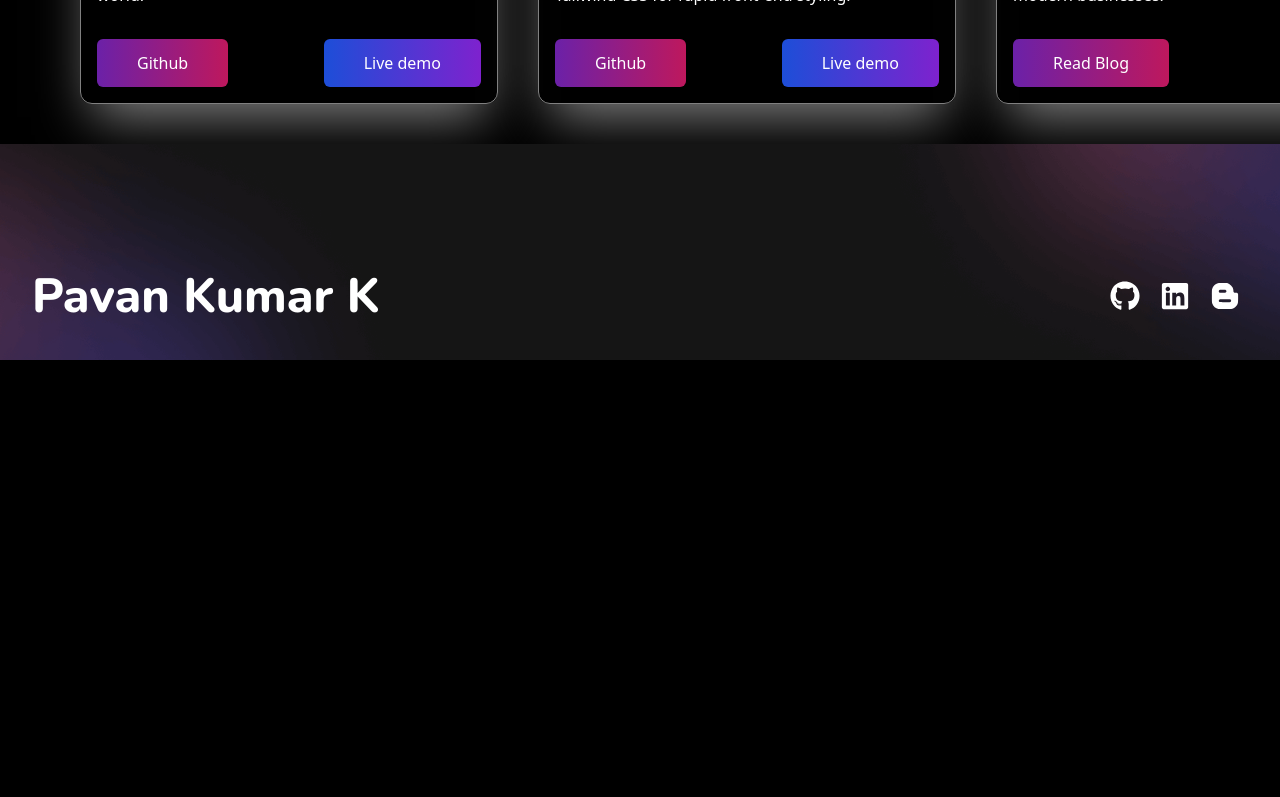
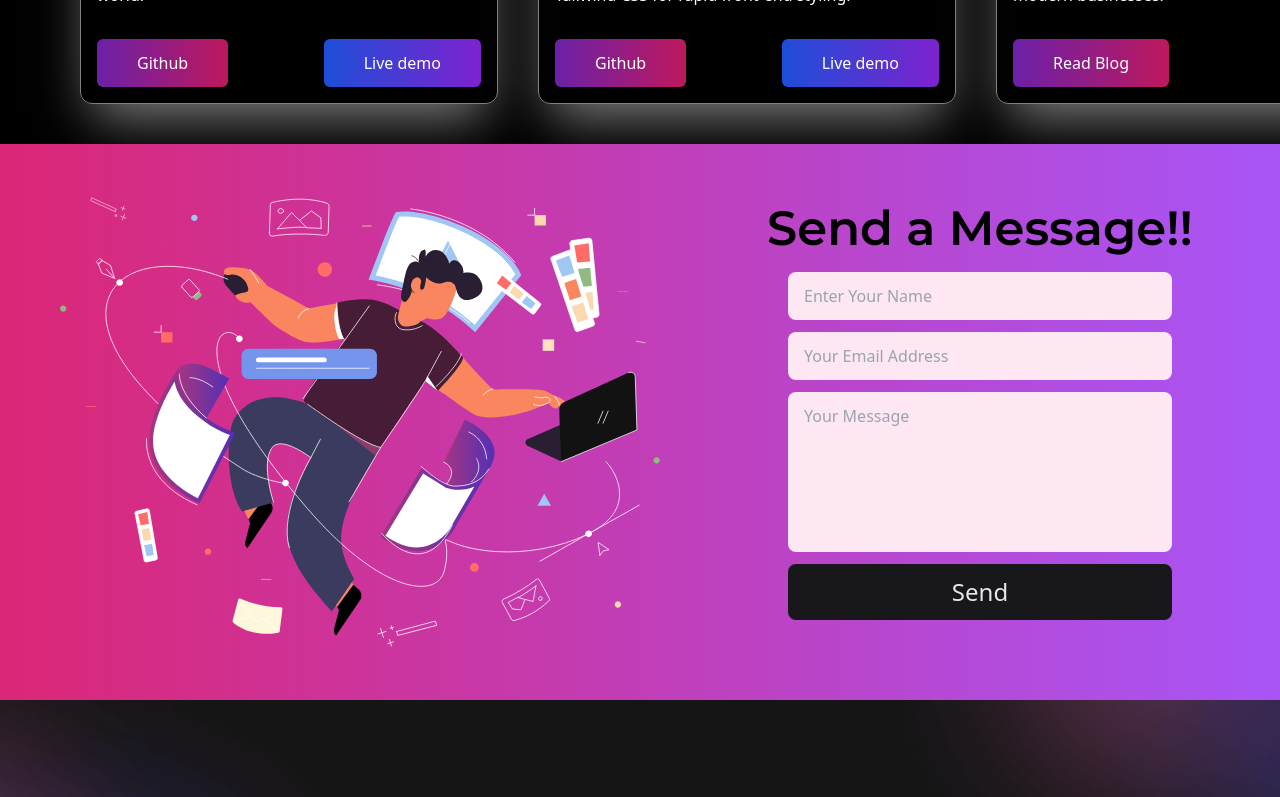
Before and after one commit to PAVAN28GIT/Personal-Portfolio, a React (Vite) app: page / in a window 1280 px wide. Shown: the part 2000-2797 px from the top of the page. Before the commit the page ends 2360 px from the top, so only its background shows below. Built offline with nearby package versions, Linux system fonts and the light colour scheme.

Commit message:
fix : contact page

```diff
--- a/src/App.jsx
+++ b/src/App.jsx
@@ -2,7 +2,6 @@ import { Routes, Route } from 'react-router-dom'
 import Navbar from './components/Navbar'
 import Footer from './components/Footer'
 import Home from './pages/Home'
-import Resume from './pages/Resume'
 import { Toaster } from 'react-hot-toast'
 
 function App() {
@@ -13,7 +12,6 @@ function App() {
         <Navbar />
         <Routes>
           <Route path='/' element={<Home />} />
-          <Route path='/resume' element={<Resume />} />
         </Routes>
         <Footer />
     </div>
--- a/src/components/Navbar.jsx
+++ b/src/components/Navbar.jsx
@@ -1,6 +1,6 @@
 import React, { useState } from "react";
 import { Link as ScrollLink } from "react-scroll";
-import { Link, NavLink, useLocation, useNavigate } from "react-router-dom";
+import { NavLink, useLocation, useNavigate } from "react-router-dom";
 import { FaHamburger, FaGithub, FaLinkedin, FaBloggerB } from "react-icons/fa";
 
 const Navbar = () => {
--- a/src/pages/Contact.jsx
+++ b/src/pages/Contact.jsx
@@ -1,8 +1,7 @@
-import React from 'react'
-import contacImg from '../../public/icons/contact-img.svg'
-
-import  { useRef } from 'react';
-import emailjs from '@emailjs/browser';
+import React from "react";
+import contacImg from "../../public/icons/contact-img.svg";
+import { useRef } from "react";
+import emailjs from "@emailjs/browser";
 import { showToast } from "../utils/toast";
 
 const Contact = () => {
@@ -10,57 +9,86 @@ const Contact = () => {
 
   const sendEmail = (e) => {
     e.preventDefault();
-    showToast('Sending message...', 'loading');
+    showToast("Sending message...", "loading");
 
-    if(!form.current.from_name.value || !form.current.from_email.value || !form.current.message.value){
-      showToast('' ,'dismiss')
-      showToast('Please fill in all fields', 'error');
+    if (
+      !form.current.from_name.value ||
+      !form.current.from_email.value ||
+      !form.current.message.value
+    ) {
+      showToast("", "dismiss");
+      showToast("Please fill in all fields", "error");
       return;
     }
 
     emailjs
-      .sendForm('service_3eyu6pf', 'template_37cju2v', form.current, {
-        publicKey: 'nGJOUXXcdWLABqoME',
+      .sendForm("service_3eyu6pf", "template_37cju2v", form.current, {
+        publicKey: "nGJOUXXcdWLABqoME",
       })
       .then(
         () => {
-          showToast('' ,'dismiss')
-          showToast("Your message has been sent. We'll respond ASAP", 'success');
-
+          showToast("", "dismiss");
+          showToast(
+            "Your message has been sent. We'll respond ASAP",
+            "success"
+          );
         },
         (error) => {
-          showToast('' ,'dismiss')
-          showToast(`Failed to send message${error}`, 'error');
-        },
+          showToast("", "dismiss");
+          showToast(`Failed to send message${error}`, "error");
+        }
       );
   };
 
   return (
+    <div
+      className="w-full bg-gradient-to-r from-pink-600 to-purple-500 md:p-10  flex flex-col md:flex-row items-center justify-center md:space-x-20"
+      id="contact"
+    >
+        <div className=" hidden md:flex md:size-2/4">
+          <img src={contacImg} alt="" />
+        </div>
 
-    <div className='hidden bg-gradient-to-r from-pink-600 to-purple-500 h-[82vh] pt-16' id='contact'>
-    <div className='w-full px-10 py-5 flex flex-row justify-between items-center gap-2'>
+        <div>
+          <h1 className="text-3xl md:text-5xl font-Montserrat text-center font-semibold py-5 ">
+            Send a Message!!{" "}
+          </h1>
 
-      <div className='ml-5 slow-appear'>
-        <img src={contacImg} className='size-4/5 ' alt="" />
+          <form
+            ref={form}
+            onSubmit={sendEmail}
+            className="flex flex-col gap-3 justify-center items-center rounded-md px-12 pb-10"
+            action=""
+          >
+            <input
+              className="px-4 w-96 py-3 bg-pink-100 outline-none rounded-lg text-black"
+              type="text"
+              name="from_name"
+              placeholder="Enter Your Name"
+            />
+            <input
+              className="px-4 w-96 py-3 bg-pink-100 outline-none rounded-lg text-black"
+              type="email"
+              placeholder="Your Email Address"
+              name="from_email"
+            />
+
+            <textarea
+              className="px-4 w-96 h-40 resize-none py-3 bg-pink-100 outline-none rounded-lg text-black"
+              type="message"
+              placeholder="Your Message"
+              name="message"
+            />
+
+            <input
+              className="px-4 w-96 py-3 outline-none rounded-lg text-gray-200 text-2xl bg-zinc-900 hover:text-white hover:bg-black transition-all hover:scale-105"
+              type="submit"
+              value="Send"
+            />
+          </form>
+        </div>
       </div>
+  );
+};
 
-      <div className='mr-16'>
-        <h1 className='text-5xl font-extrabold font-nunito text-nowrap pt-5 px-3'>Send a Message!! </h1>
-
-       <form ref={form} onSubmit={sendEmail} className="flex flex-col gap-5 rounded-md p-5" action="">
-        <input className='px-4 w-96 py-3 bg-pink-100 outline-none rounded-lg text-black' type="text" name='from_name' placeholder='Enter Your Name'/>
-        <input className='px-4 w-96 py-3 bg-pink-100 outline-none rounded-lg text-black' type="email" placeholder='Your Email Address' name='from_email' />
-
-        <textarea className='px-4 w-96 h-40 resize-none py-3 bg-pink-100 outline-none rounded-lg text-black' type="message" placeholder='Your Message' name='message'/>
-
-        <input className='px-4 w-96 py-3 outline-none rounded-lg text-gray-200 text-2xl bg-zinc-900 hover:text-white hover:bg-black transition-all hover:scale-105' type="submit" value="Send" />
-       </form>
-      </div>
-
-    </div>
-
-    </div>
-  )
-}
-
-export default Contact
+export default Contact;
--- a/src/pages/Home.jsx
+++ b/src/pages/Home.jsx
@@ -11,6 +11,7 @@ const Home = () => {
           <Skill />
           <Projects />
           <Contact />
+
     </div>
 
   )
--- a/src/pages/Resume.jsx
+++ /dev/null
@@ -1,11 +0,0 @@
-import React from 'react'
-
-function Resume() {
-  return (
-    <div className='w-full min-h-screen pt-28'>
-      <iframe src="/PavanKumarK2.pdf" width="100%" height="1150px"></iframe>
-    </div>
-  )
-}
-
-export default Resume
```
